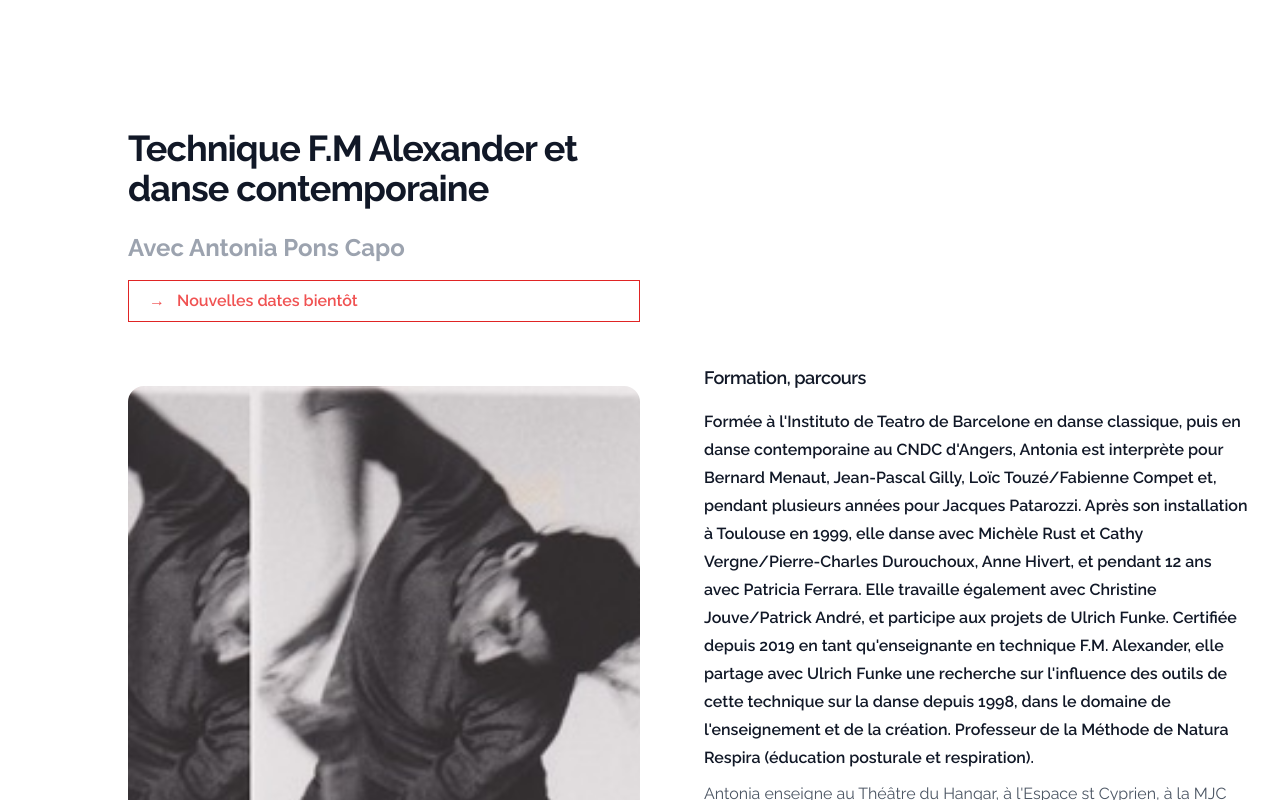
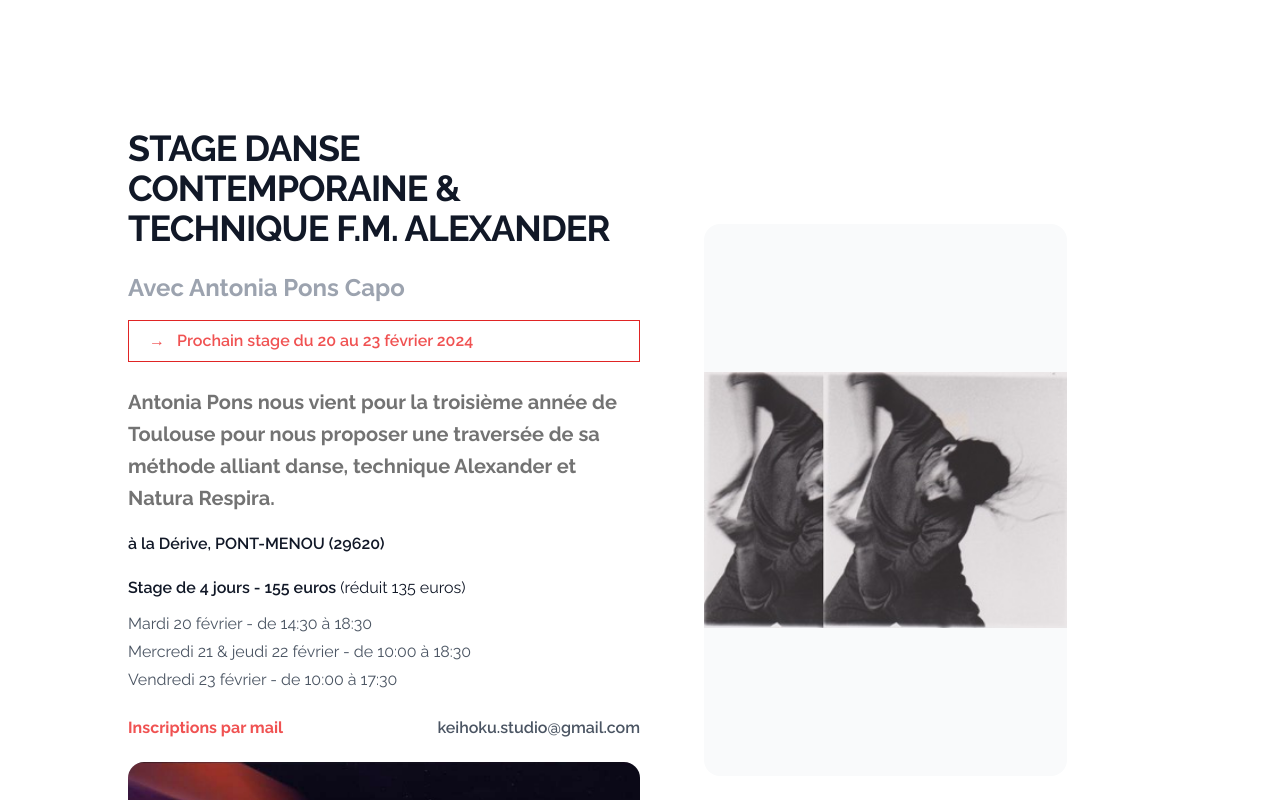
Before and after one commit to jolysnicolas1/keihoku, a Next.js app: page /technique-alexander in a window 1280 px wide. Shown: the part 260-1060 px from the top of the page. Built offline with nearby package versions, Linux system fonts and the light colour scheme.

Commit message:
MAJ stage Antonia

```diff
--- a/app/page.tsx
+++ b/app/page.tsx
@@ -22,23 +22,29 @@ type Event = {
 };
 
 const nextEvent: Event = {
-    practice: { tag: "formation shiatsu/séminaire#1", color: "" },
-    teacher: { tag: "Manabu Watanabe & Alain Tauch", color: "" },
-    date: ["30-09/01-10/2023"],
+    practice: { tag: "Aunkaï", color: "red-500" },
+    teacher: { tag: "Manabu Watanabe & Alain Tauch", color: "red-500" },
+    date: ["19-01/2024"],
     href: "/shiatsu",
 };
 
 const daysData: Event[] = [
   {
-    practice: { tag: "formation shiatsu/séminaire #5&6", color: "" },
+    practice: { tag: "formation shiatsu/séminaire #6", color: "" },
     teacher: { tag: "Manabu Watanabe & Alain Tauch", color: "" },
-    date: ["23/26-05/2024"],
+    date: ["26-05/2024", "25-05/2024"],
+    href: "/shiatsu",
+  },
+  {
+    practice: { tag: "formation shiatsu/séminaire #5", color: "" },
+    teacher: { tag: "Manabu Watanabe & Alain Tauch", color: "" },
+    date: ["24-05/2024", "23-05/2024"],
     href: "/shiatsu",
   },
   {
     practice: { tag: "formation shiatsu/séminaire #4", color: "" },
     teacher: { tag: "Manabu Watanabe & Alain Tauch", color: "" },
-    date: ["16/17-03/2024"],
+    date: ["17-03/2024", "16-03/2024"],
     href: "/shiatsu",
   },
   {
@@ -50,20 +56,32 @@ const daysData: Event[] = [
   {
     practice: { tag: "formation shiatsu/séminaire #3", color: "" },
     teacher: { tag: "Manabu Watanabe & Alain Tauch", color: "" },
-    date: ["20/21-01/2024"],
-    href: "/shiatsu",
-  },
-  {
-    practice: { tag: "formation shiatsu/séminaire #2", color: "" },
-    teacher: { tag: "Manabu Watanabe & Alain Tauch", color: "" },
-    date: ["25/26-11/2023"],
+    date: ["21-01/2024", "20-01/2024"],
     href: "/shiatsu",
   },
 ];
 
 const pastEvents: Event[] = [
   {
-    practice: { tag: "shiatsu & aunkai", color: "text-red-500" },
+    practice: { tag: "formation shiatsu/séminaire#2", color: "text-red-500" },
+    teacher: { tag: "Manabu Watanabe & Alain Tauch", color: "" },
+    date: ["26-11/2023", "25-11/2023"],
+    href: "/shiatsu",
+  },
+  {
+    practice: { tag: "Atelier massage des pieds", color: "text-red-500" },
+    teacher: { tag: "Manabu Watanabe & Alain Tauch", color: "" },
+    date: ["24-11/2023"],
+    href: "/shiatsu",
+  },
+  {
+    practice: { tag: "formation shiatsu/séminaire#1", color: "text-red-500" },
+    teacher: { tag: "Manabu Watanabe & Alain Tauch", color: "" },
+    date: ["01-10/2023", "30-09/2023"],
+    href: "/shiatsu",
+  },
+  {
+    practice: { tag: "stage shiatsu & aunkai", color: "text-red-500" },
     teacher: { tag: "Manabu Watanabe & Alain Tauch", color: "" },
     date: ["02-07/2023", "01-07/2023"],
     href: "/shiatsu",
@@ -175,13 +193,13 @@ export default function Home() {
 
   return (
     <main className="min-h-screen pt-12 flex flex-col text-cyan-400">
-      <div className="flex flex-col items-end p-1 sm:p-4 space-y-8 md:space-y-0 font-light text-xl lg:px-12 xl:px-24 2xl:px-44">
-        <div>{renderDaysData()}</div>
+      <div className="flex flex-col items-end p-1 sm:p-4 space-y-2 font-light text-md lg:px-12 xl:px-24 2xl:px-44">
+        {renderDaysData()}
       </div>
       <Link href={nextEvent.href}>
-        <div className="border-y-4 border-l-4 border-blue-500 flex flex-col md:flex-row align-center text-xl md:justify-between lg:ml-12 xl:ml-24 2xl:ml-96 my-5">
+        <div className="border-y-4 border-l-4 border-blue-500 flex flex-col md:flex-row align-center text-md md:justify-between lg:ml-12 xl:ml-24 2xl:ml-96 my-5">
           <div className="grow p-5 flex md:justify-center self-center">
-            <div className="font-medium flex flex-col align-center">
+            <div className="font-medium flex flex-col align-center hover:animate-pulse">
               {nextEvent.date.map((dateItem, index) => (
                 <Day
                   key={index}
@@ -204,7 +222,7 @@ export default function Home() {
           </div>
         </div>
       </Link>
-      <div className="flex flex-col items-end p-1 sm:p-4 space-y-5 md:space-y-0 font-light lg:px-12 xl:px-24 2xl:px-44 text-xl">
+      <div className="flex flex-col items-end p-1 sm:p-4 space-y-2 font-light lg:px-12 xl:px-24 2xl:px-44 text-md">
         {renderPastEvents()}
       </div>
     </main>
--- a/app/shiatsu/TwShiatsu.tsx
+++ b/app/shiatsu/TwShiatsu.tsx
@@ -95,11 +95,6 @@ export default function TwShiatsu() {
                 </li>
               </ul> */}
               <h2 className="mt-16 text-2xl font-bold tracking-tight text-gray-900">Formation Shiatsu</h2>
-              <div className="py-5">
-                <Link target="blank" className="bg-blue-500 text-white font-bold rounded-md p-3 my-5 hover:bg-blue-400 duration-500" href="https://notionforms.io/forms/pre-inscriptions-formation-shiatsu-20232024-a99d2n">
-                  <span className="text-indigo-300" >Inscription à la formation Shiatsu 2023/2024</span> - liste d attente
-                </Link>
-              </div>
               <p className="mt-6">
                 Formation de Shiatsu. Cycle de 3 années
               </p>
--- a/app/technique-alexander/page.tsx
+++ b/app/technique-alexander/page.tsx
@@ -1,5 +1,6 @@
 import Image from "next/image";
 import antonia from "/public/antonia.jpeg";
+import anton from "/public/anton.png";
 
 export default function Home() {
   return (
@@ -8,31 +9,66 @@ export default function Home() {
         <div className="mx-auto flex max-w-2xl flex-col items-end justify-between gap-16 lg:mx-0 lg:max-w-none lg:flex-row">
           <div className="w-full lg:max-w-lg lg:flex-auto">
             <h2 className="text-3xl font-bold tracking-tight text-gray-900 sm:text-4xl">
-              Technique F.M Alexander et danse contemporaine
+            STAGE DANSE CONTEMPORAINE & TECHNIQUE F.M. ALEXANDER
             </h2>
             <p className="mt-6 text-2xl leading-8 text-gray-400 font-bold">
               Avec Antonia Pons Capo
             </p>
             <p className="mt-4 text-base text-red-500 border border-red-600 p-2 font-semibold">
-              <span className="p-3" aria-hidden="true">&rarr;</span>Nouvelles dates bientôt
+              <span className="p-3" aria-hidden="true">&rarr;</span>
+              Prochain stage du 20 au 23 février 2024
             </p>
+            <p className="mt-6 text-xl leading-8 text-neutral-500 font-bold">
+            Antonia Pons nous vient pour la troisième année de Toulouse pour nous proposer une traversée de sa méthode alliant danse, technique Alexander et Natura Respira.
+            </p>
+            <p className="mt-4 text-base font-semibold leading-7 text-gray-900">
+              à la Dérive, PONT-MENOU (29620)
+            </p>
+            <p className="mt-4 text-base font-semibold leading-7 text-gray-900">
+              Stage de 4 jours - 155 euros <span className="font-normal">(réduit 135 euros)</span>
+            </p>
+            <p className="mt-2 text-base leading-7 text-gray-600">
+              Mardi 20 février - de 14:30 à 18:30
+            </p>
+            <p className="text-base leading-7 text-gray-600">
+              Mercredi 21 & jeudi 22 février - de 10:00 à 18:30
+            </p>
+            <p className="text-base leading-7 text-gray-600">
+              Vendredi 23 février - de 10:00 à 17:30
+            </p>
+            <p className="text-base leading-7 text-gray-600 flex justify-between mb-5 mt-5">
+              <span className="font-bold text-red-500">Inscriptions par mail </span>
+              <span className="font-semibold text-bleu-500">keihoku.studio@gmail.com</span>
+            </p>
+
+
+
+
+
+
             <Image
-              className="mt-16 aspect-[6/5] w-full rounded-2xl bg-gray-50 object-cover lg:aspect-auto lg:h-[34.5rem]"
-              src={antonia}
+              className="hidden lg:inline bg-mt-16 aspect-[6/5] w-full rounded-2xl bg-gray-50 object-cover lg:aspect-auto lg:h-[34.5rem]"
+              src={anton}
               height={300}
               width={300}
               alt="corea"
             />
           </div>
           <div className="w-full lg:max-w-xl lg:flex-auto">
-            <h3 className="sr-only">Job openings</h3>
+            <Image
+              className="bg-mt-16 aspect-[6/5] w-2/3  rounded-2xl bg-gray-50 object-contain lg:aspect-auto lg:h-[34.5rem]"
+              src={antonia}
+              height={300}
+              width={300}
+              alt="corea"
+            />
             <ul className="-my-8 divide-y divide-gray-100">
               <li className="py-8">
-                <h4 className="text-lg font-semibold tracking-tight text-gray-900">
-                  <a href="#">Formation, parcours</a>
+                <h4 className="text-lg font-semibold tracking-tight text-gray-900 mt-5">
+                  Formation, parcours
                 </h4>
                 <p className="mt-4 text-base font-semibold leading-7 text-gray-900">
-                  Formée à l&apos;Instituto de Teatro de Barcelone en danse classique, puis en danse contemporaine au CNDC d&apos;Angers, Antonia est interprète pour Bernard Menaut, Jean-Pascal Gilly, Loïc Touzé/Fabienne Compet et, pendant plusieurs années pour Jacques Patarozzi. Après son installation à Toulouse en 1999, elle danse avec Michèle Rust et Cathy Vergne/Pierre-Charles Durouchoux, Anne Hivert, et pendant 12 ans avec Patricia Ferrara. Elle travaille également avec Christine Jouve/Patrick André, et participe aux projets de Ulrich Funke. Certifiée depuis 2019 en tant qu&apos;enseignante en technique F.M. Alexander, elle partage avec Ulrich Funke une recherche sur l&apos;influence des outils de cette technique sur la danse depuis 1998, dans le domaine de l&apos;enseignement et de la création. Professeur de la Méthode de Natura Respira (éducation posturale et respiration).
+                  Formée à l&apos;Instituto de Teatro de Barcelone en danse classique, puis en danse contemporaine au CNDC d&apos;Angers, Antonia est interprète pour Bernard Menaut, Jean-Pascal Gilly, Loïc Touzé/Fabienne Compet et, pendant plusieèle Rust et Cathy Vergne/Pierre-Charles Durouchoux, Anne Hivert, et pendant 12 ans avec Patricia Ferrara. Elle travaille également avec Christine Jouve/Patrick André, et participe aux projets de Ulrich Funke. Certifiée depuis 2019 en tant qu&apos;enseignante en technique F.M. Alexander, elle partage avec Ulrich Funke une recherche sur l&apos;influence des outils de cette technique sur la danse depuis 1998, dans le domaine de l&apos;enseignement et de la création. Professeur de la Méthode de Natura Respira (éducation posturale et respiration).
                 </p>
                 <p className="mt-2 text-base leading-7 text-gray-600">
                   Antonia enseigne au Théâtre du Hangar, à l&apos;Espace st Cyprien, à la MJC Pont des Demoiselles, au CDC de Toulouse, pour l&apos;Association Dansité et l&apos;espace Pluriels à Pau, au CNFPT en tant que formatrice et transmet pour divers publics ; danseurs, comédiens, amateurs, professionnelles, séniors, enfants, personnes porteuses d&apos;handicap.
```
Also changed, not shown: public/anton.png (added), 1 other file (tests, documents, lock files or other folders).
